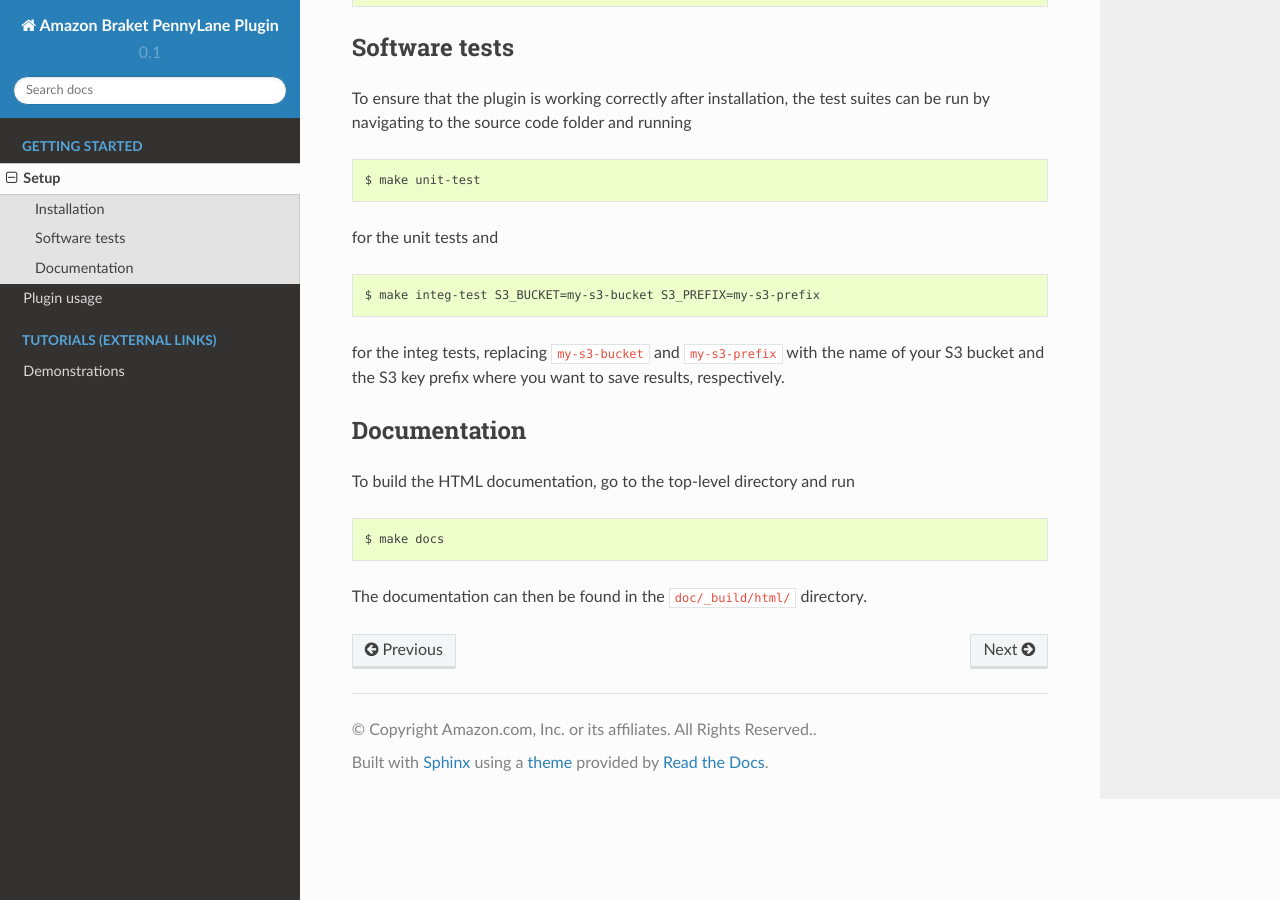
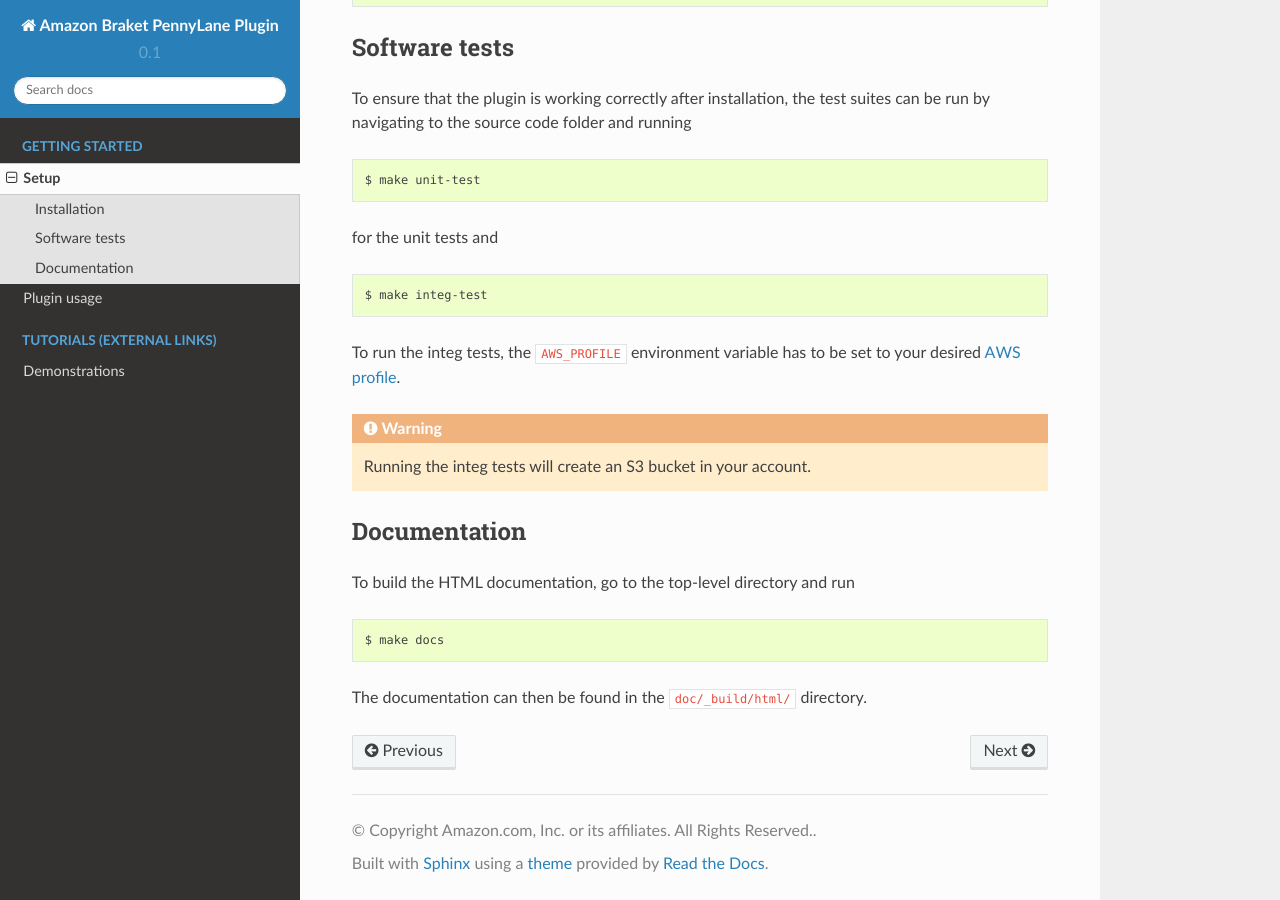
Before and after one commit to amazon-braket/amazon-braket-pennylane-plugin-python, a Sphinx documentation site: the page built from doc/installation.rst, in a window 1280 px wide and 900 px high, scrolled down 751 px. Built offline with Sphinx 7.4.7 and the Read the Docs theme 2.0.0, drawn with Linux system fonts in a browser that asks for light colours.

Commit message:
Run tests without having to supply S3 info (#9)
The S3 bucket is now created automatically. The only thing the user has
to set is the `AWS_PROFILE` environment variable.

Also fixed some docs, and set QPU timeout to 1 day.

```diff
--- a/doc/installation.rst
+++ b/doc/installation.rst
@@ -38,11 +38,13 @@
 for the unit tests and
 ::
 
-    $ make integ-test S3_BUCKET=my-s3-bucket S3_PREFIX=my-s3-prefix
+    $ make integ-test
 
-for the integ tests, replacing ``my-s3-bucket`` and ``my-s3-prefix`` with the name of your S3 bucket and the S3 key prefix
-where you want to save results, respectively.
+To run the integ tests, the ``AWS_PROFILE`` environment variable has to be set to your desired `AWS profile <https://docs.aws.amazon.com/cli/latest/userguide/cli-configure-profiles.html>`_.
 
+.. warning::
+
+    Running the integ tests will create an S3 bucket in your account.
 
 Documentation
 =============
--- a/doc/usage.rst
+++ b/doc/usage.rst
@@ -35,7 +35,7 @@
 
 * **s3_destination_folder** (*Tuple[str, str]*) -- A tuple of the S3 bucket and prefix where the results of the run will be stored. This must be provided.
 
-* **poll_timeout_seconds** (*int*) -- Time in seconds to poll for results before timing out. Defaults to 120 for simulators and 3600 for QPUs.
+* **poll_timeout_seconds** (*int*) -- Time in seconds to poll for results before timing out. Defaults to 120 for simulators and 86400 (1 day) for QPUs.
 
 Additionally, ``AWSSimulatorDevice`` accepts
 
--- a/pennylane_braket/_version.py
+++ b/pennylane_braket/_version.py
@@ -15,4 +15,4 @@
    Version number (major.minor.patch[-label])
 """
 
-__version__ = "0.1.0"
+__version__ = "0.1.1"
```
Also changed, not shown: README.md (+4 -3 lines), 4 other files.
